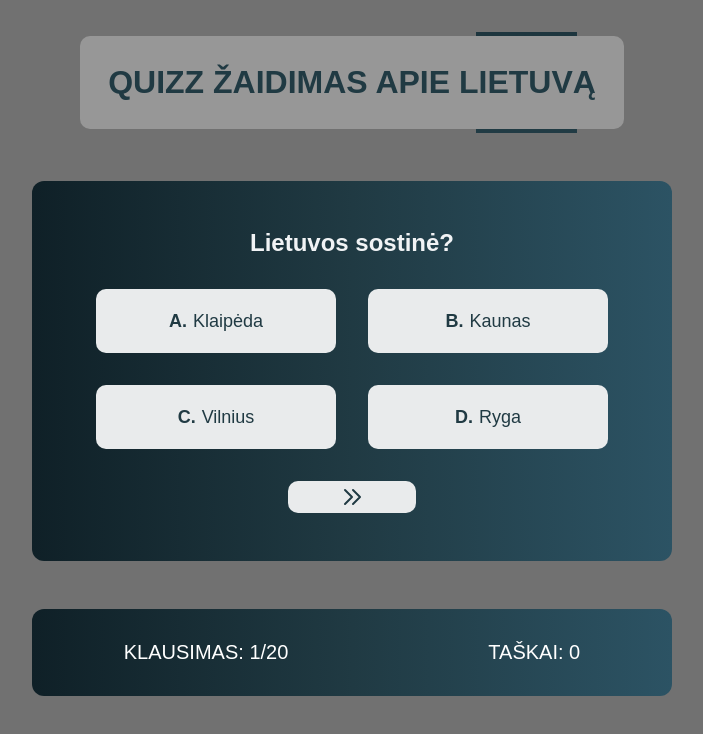
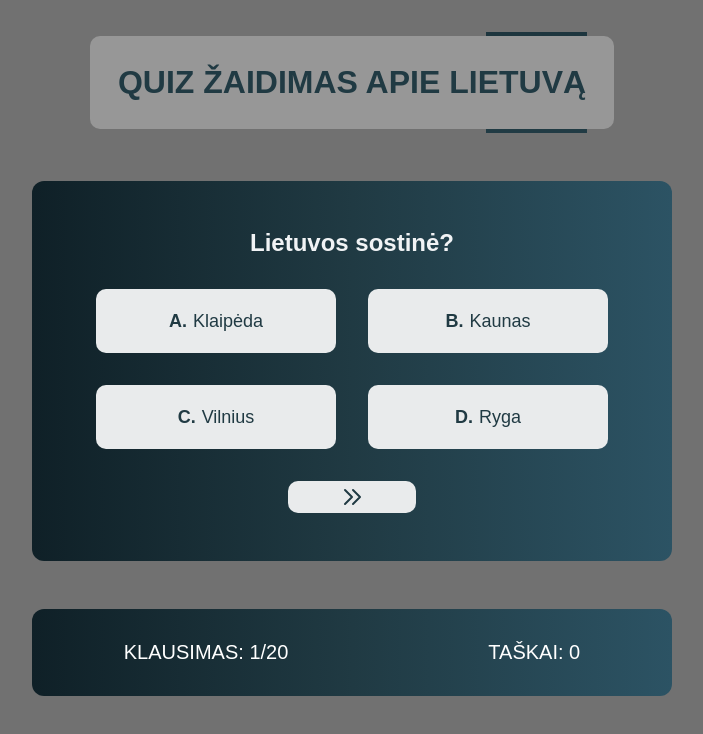
Before and after one commit to Jasiuka/Quiz-Game, a plain HTML site: page index.html in a window 1280 px wide. Shown: the whole page, without its empty margins (288-991 px from the left). Drawn offline with Linux system fonts and the light colour scheme.

Commit message:
Update index.html

```diff
--- a/index.html
+++ b/index.html
@@ -6,12 +6,12 @@
     <script defer src="script.js"></script>
     <meta name="viewport" content="width=device-width, initial-scale=1.0" />
     <link href="style.css" rel="stylesheet" />
-    <title>Quizz žaidimas</title>
+    <title>Quiz žaidimas</title>
   </head>
   <body>
     <div class="container">
       <header>
-        <h1 class="title">Quizz žaidimas apie Lietuvą</h1>
+        <h1 class="title">Quiz žaidimas apie Lietuvą</h1>
       </header>
       <div class="game-box">
         <h2 class="question">Lietuvos sostinė?</h2>
```
